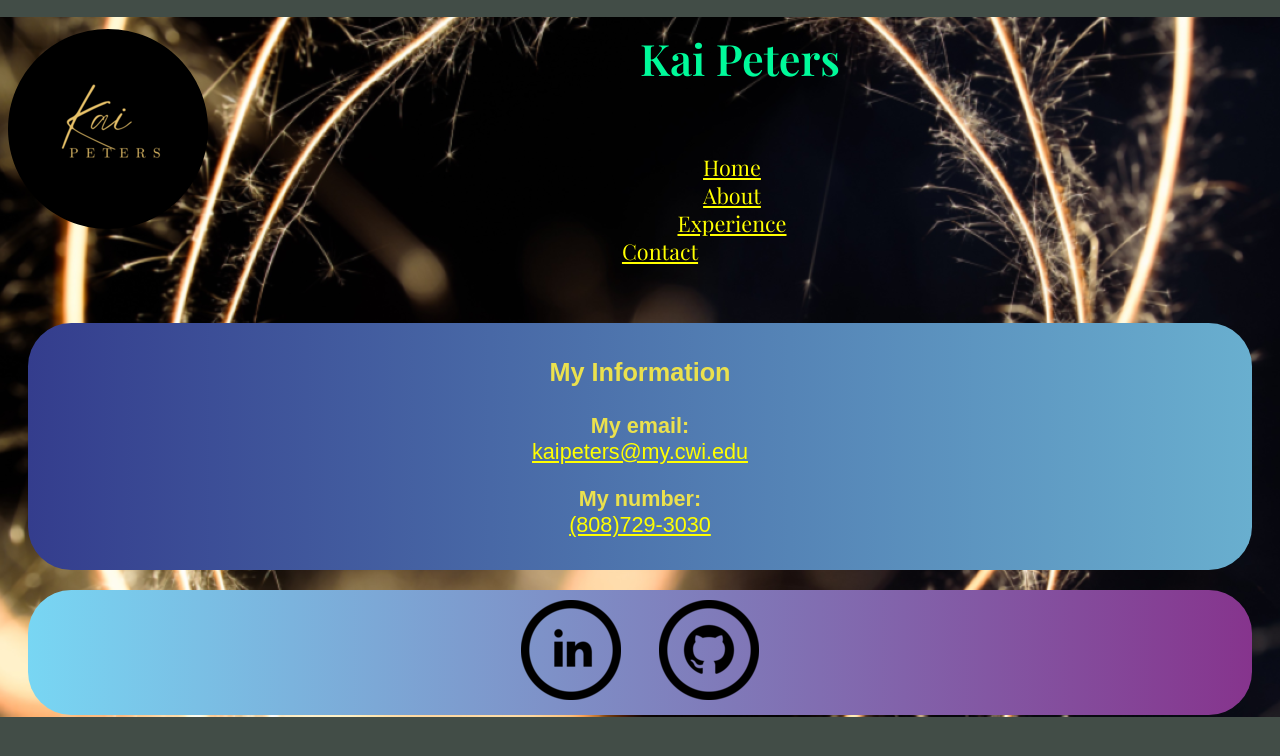
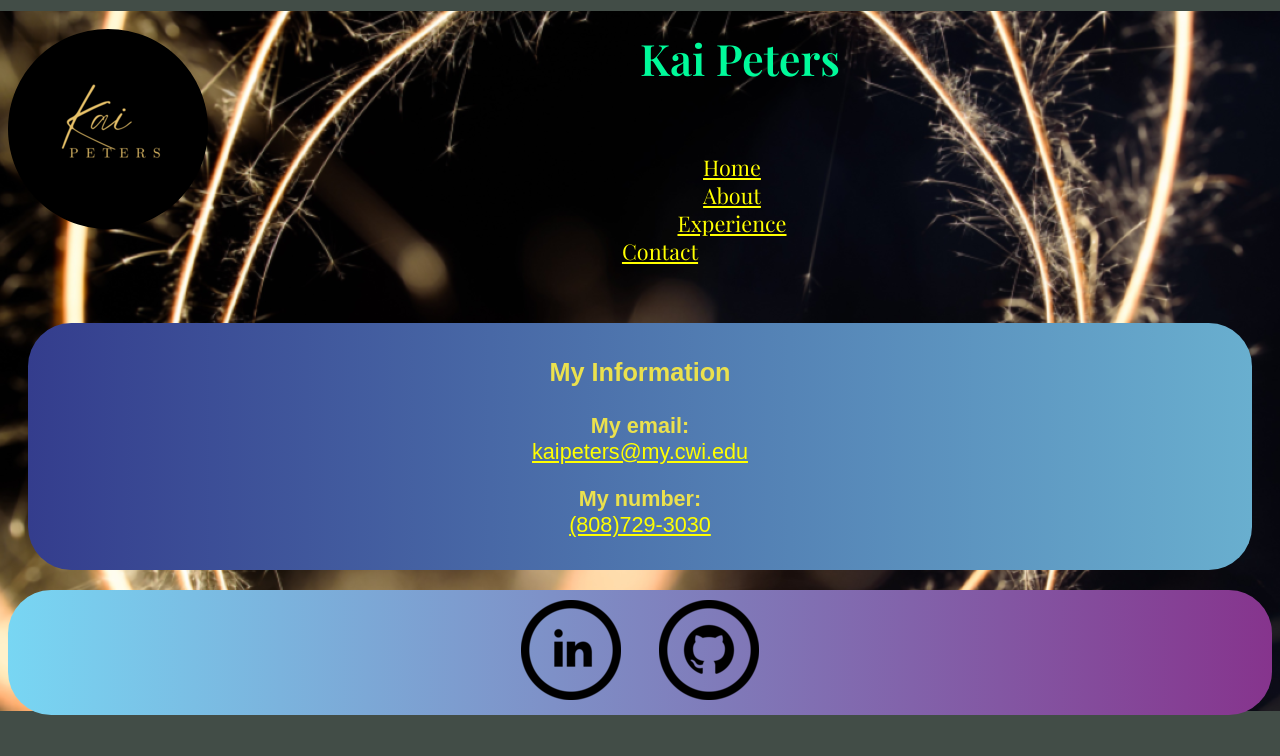
Before and after one commit to kyleepeters/kyleepeters.github.io, a plain HTML site: page FinalProject/index.html in a window 1280 px wide. Drawn offline with nearby package versions, Linux system fonts and the light colour scheme; a web font is replaced by a local one.

Commit message:
Update styles.css

```diff
--- a/FinalProject/css/styles.css
+++ b/FinalProject/css/styles.css
@@ -35,7 +35,7 @@ nav {
 footer {
   background: linear-gradient(to left, #86348d, #78d6f3);
   border-radius: 2em;
-  margin: 20px;
+  margin: 0 auto;
   font-size: 1em;
   text-align: center;
   padding: 10px;
```
